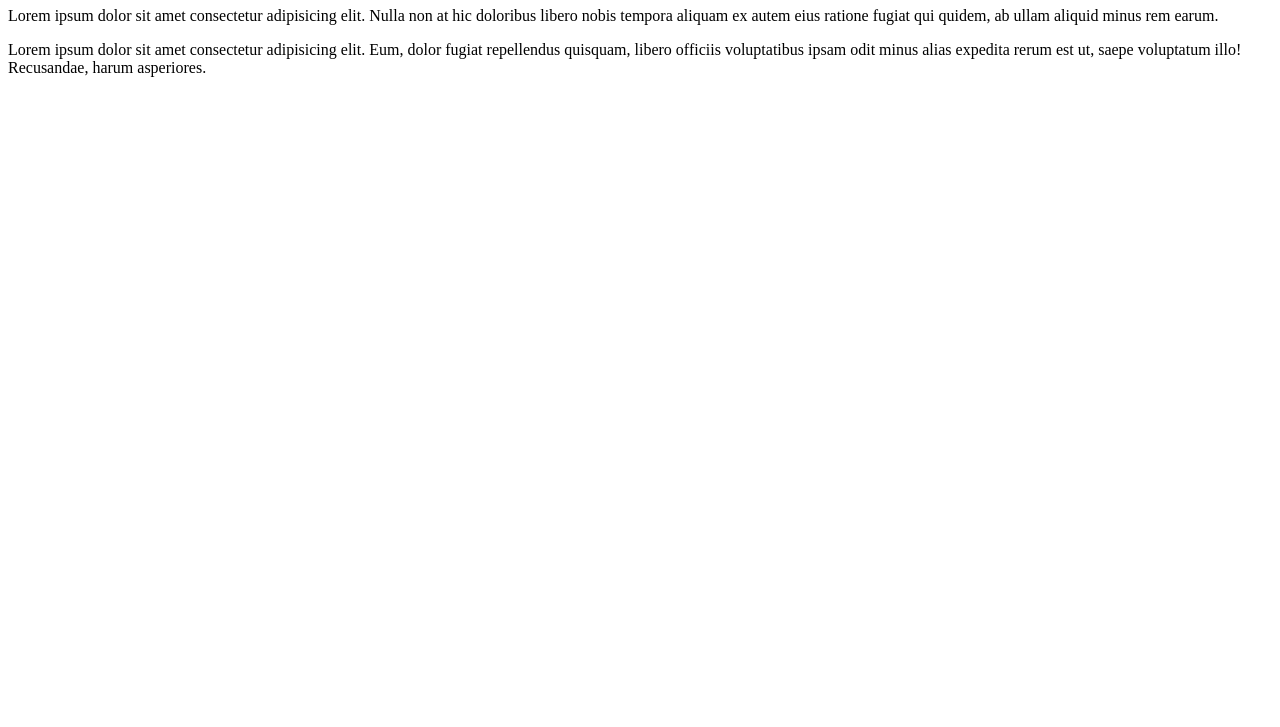
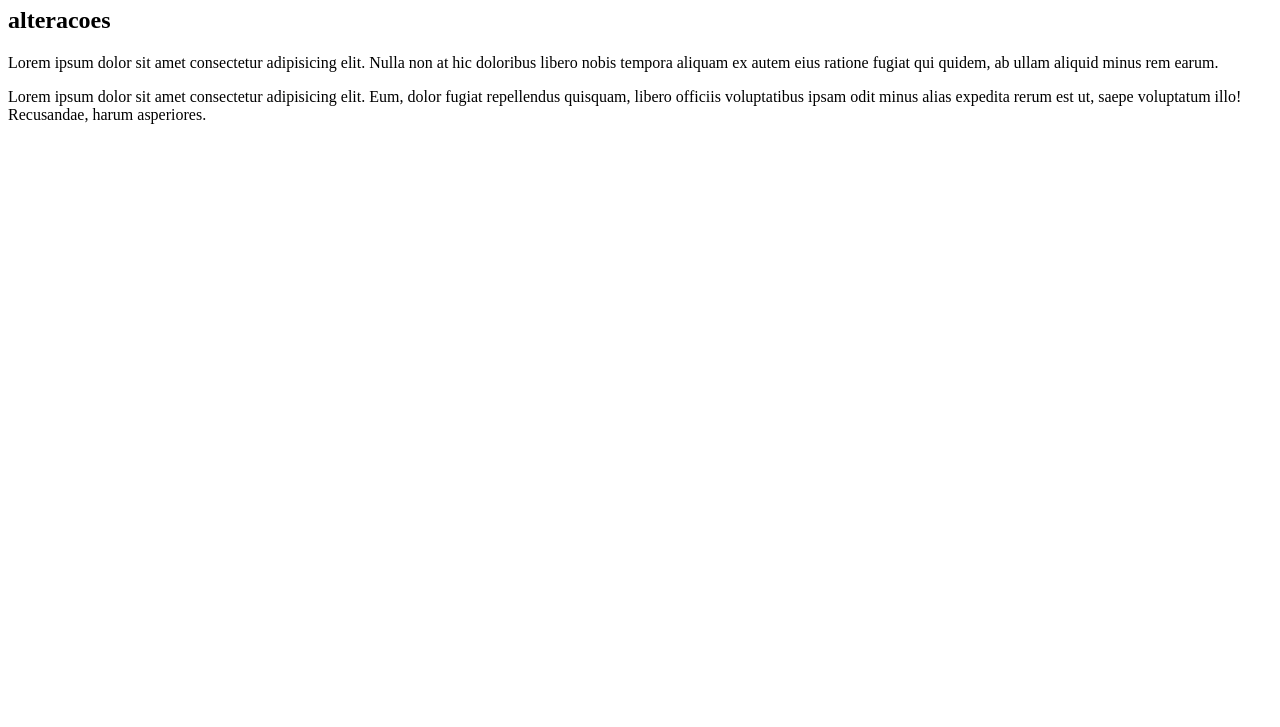
Before and after one commit to karenzanette2023/teste001, a plain HTML site: page index.html in a window 1280 px wide. Shown: the part 73-800 px from the top of the page. Drawn offline with Linux system fonts and the light colour scheme.

Commit message:
segunda alteracao

```diff
--- a/index.html
+++ b/index.html
@@ -7,6 +7,7 @@
 </head>
 <body>
     <h1>testando o versionamento</h1>
+    <h2>alteracoes</h2>
     <p>Lorem ipsum dolor sit amet consectetur adipisicing elit. Nulla non at hic doloribus libero nobis tempora aliquam ex autem eius ratione fugiat qui quidem, ab ullam aliquid minus rem earum.</p>
     <p>Lorem ipsum dolor sit amet consectetur adipisicing elit. Eum, dolor fugiat repellendus quisquam, libero officiis voluptatibus ipsam odit minus alias expedita rerum est ut, saepe voluptatum illo! Recusandae, harum asperiores.</p>
 </body>
```
